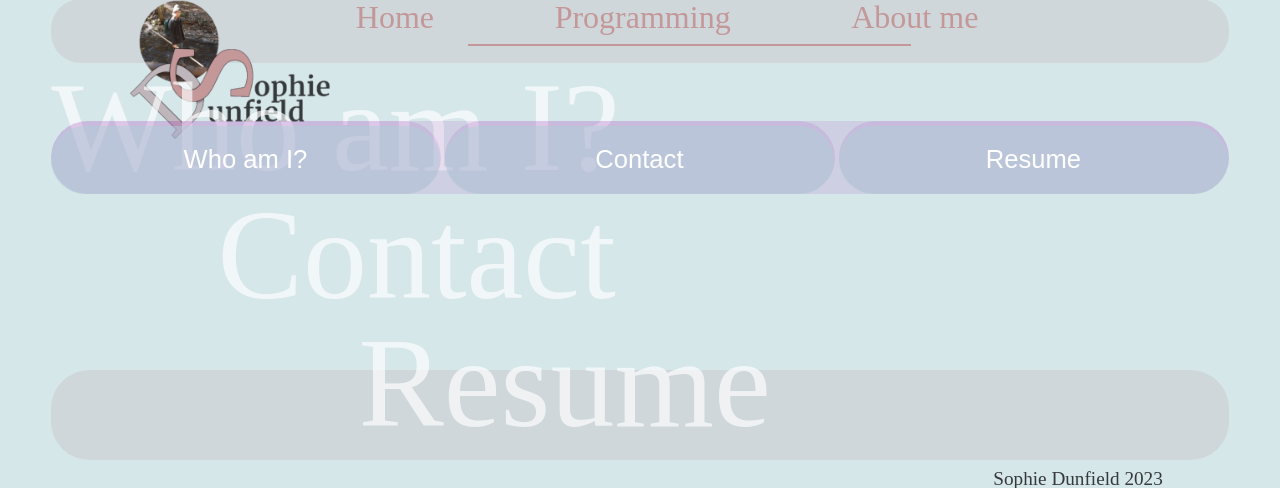
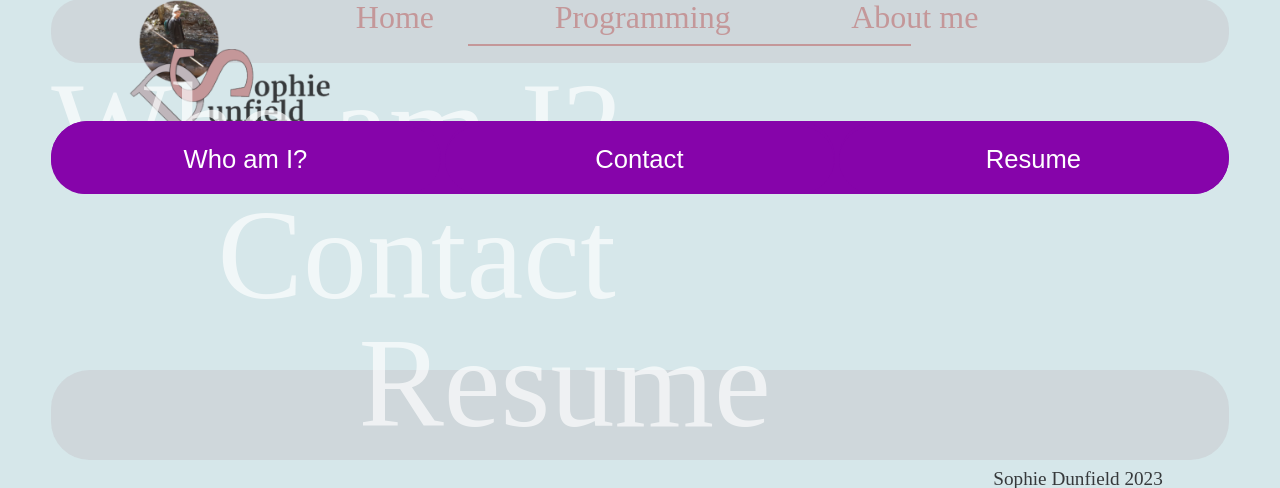
Before and after one commit to Dunfiena/SophieDunfield.github.io, a PHP site: page /Webpages/Contact.html in a window 1280 px wide. Shown: the part 27-515 px from the top of the page. Run offline with PHP 8.4, Linux system fonts and the light colour scheme.

Commit message:
Commit March 11th
Cleaning up website

```diff
--- a/CSS/AboutCSS.css
+++ b/CSS/AboutCSS.css
@@ -6,7 +6,7 @@
 }
 .Drop{
     margin-top: 5%;
-    background-color: rgba(134, 4, 170, 0.1);
+    background-color: rgba(134, 4, 170);
     position: relative;
     display: flex;
     justify-content: space-between;
@@ -16,7 +16,7 @@
 }
 
 .DropSection{
-    background-color: rgba(134, 4, 170, 0.1);
+    background-color: rgba(134, 4, 170);
     position: relative;
     display: inline-block;
     z-index: 100;
@@ -28,7 +28,7 @@
     height: 40%;
 }
 .Dropbutton{
-    background: rgba(175, 208, 214, 0.5);
+    background-color: rgba(134, 4, 170);
     color: white;
     padding: 1.5vw;
     font-size: 2vw;
@@ -39,7 +39,7 @@
     width: 110%;
 }
 .Dropbutton1 {
-    background: rgba(175, 208, 214, 0.3);
+    background: rgba(175, 208, 214);
     color: #36393B;
     padding: 1.5vw;
     font-size: 2vw;
```
Also changed, not shown: CSS/ProjectPageCSS.css (+4 -4 lines).
